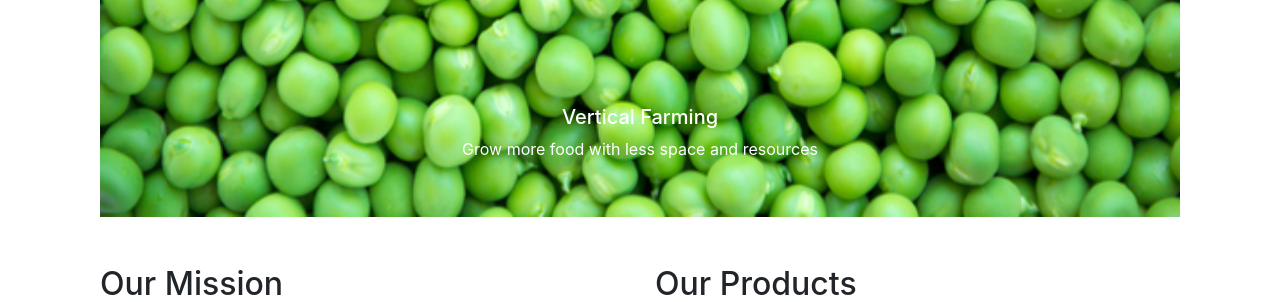
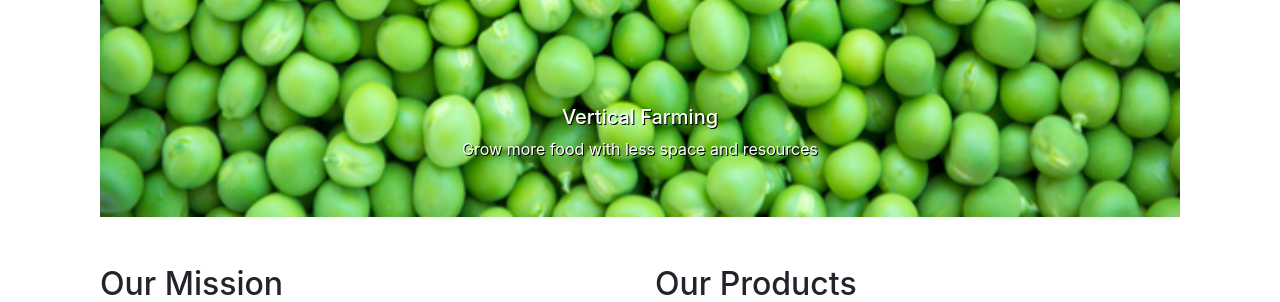
Before and after one commit to mynamecheff/SmartSeed, a Flask app: page /home in a window 1280 px wide. Shown: the part 804-1106 px from the top of the page. Run offline with Flask 2, Linux system fonts and the light colour scheme; some libraries are stand-ins or nearby versions.

Commit message:
Tilføjede skygge til tekst på billederne på home-page

```diff
--- a/website/templates/home.html
+++ b/website/templates/home.html
@@ -85,5 +85,9 @@
 .carousel-item img {
   height: 800px;
 }
+
+.carousel-caption {
+  text-shadow: 1px 1px #000; /* en sort skygge med en forskydning på 1px på både x og y-aksen */
+}
 </style>
   {% endblock %}
```
